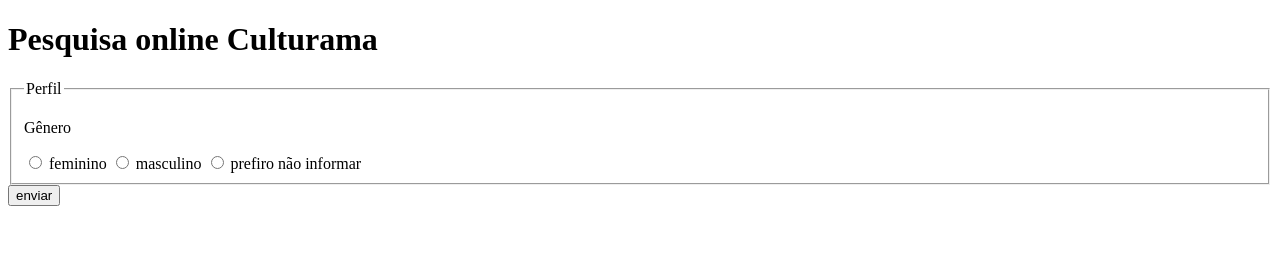
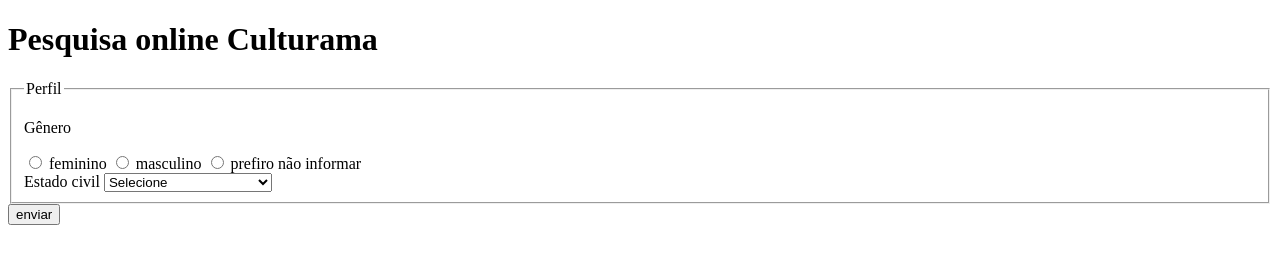
Before and after one commit to AndRodev89/culturamaPesquisa, a plain HTML site: page index.html in a window 1280 px wide. Drawn offline with Linux system fonts and the light colour scheme.

Commit message:
Estado civil

```diff
--- a/index.html
+++ b/index.html
@@ -48,6 +48,16 @@
 
                     <input type="radio" name="usergender" value="notinformed">
                     <label for="usergender">prefiro não informar</label>
+                    <br>
+                    <label for="maritalstatus">Estado civil</label>
+                    <select name="maritalstatus" id="">
+                        <option value="seselecao">Selecione</option>
+                        <option value="casado">Casado</option>
+                        <option value="solteiro">Solteiro</option>
+                        <option value="divorciado">Divorciado</option>
+                        <option value="uniaoestavel">União estável</option>
+                        <option value="nenhuma">Nenhuma das anteriores</option>
+                    </select>
                 </fieldset>
                 <button type="submit">enviar</button>
             </form>
```
